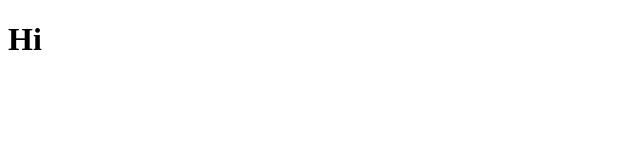
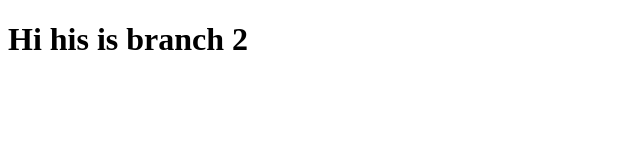
Before and after one commit to yogeshrp14/GitDemo, a plain HTML site: page index.html in a window 1280 px wide. Shown: the whole page, without its empty margins (0-640 px from the left). Drawn offline with Linux system fonts and the light colour scheme.

Commit message:
branch name given

```diff
--- a/index.html
+++ b/index.html
@@ -6,6 +6,6 @@
       <title>Document</title>
 </head>
 <body>
-      <h1>Hi</h1>
+      <h1>Hi his is branch 2</h1>
 </body>
 </html>
```
